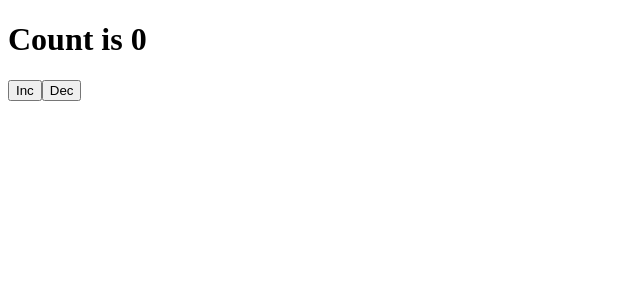
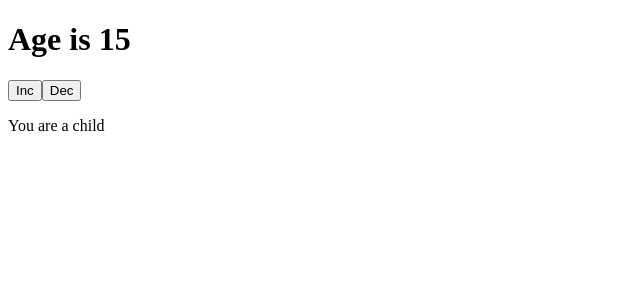
Before and after one commit to shaikat020/React-Practice, a React app: page / in a window 1280 px wide. Shown: the top 300 px of the page, without its empty margins (0-640 px from the left). Built offline with nearby package versions, Linux system fonts and the light colour scheme; the HTML template or start-up script is replaced by a standard one.

Commit message:
Feat: Age

```diff
--- a/src/App.jsx
+++ b/src/App.jsx
@@ -8,26 +8,28 @@ import { useState } from "react";
 function App() {
   // const hook = useState(0);
   //using destructor
-  let [ count, setCount]= useState(0);
+  let [ age, setAge]= useState(15);
   // console.log(a, b);
   // let count= 0;
 
 
   return (
     <>
-      <h1>Count is {count}</h1>
+      <h1>Age is {age}</h1>
 
       <button onClick={()=> {
-        count++;
-        setCount(count);
+        age++;
+        setAge(age);
 
     }
       }>Inc</button>
       <button onClick={()=> {
-        count--;
-        setCount(count);
+        age--;
+        setAge(age);
       }
       }>Dec</button>
+
+      <p>You are {age < 18 ? (age < 6 ?'a baby' : 'a child') : age>40? 'an old': 'an adult'}</p>
 
     </>
   )
```
